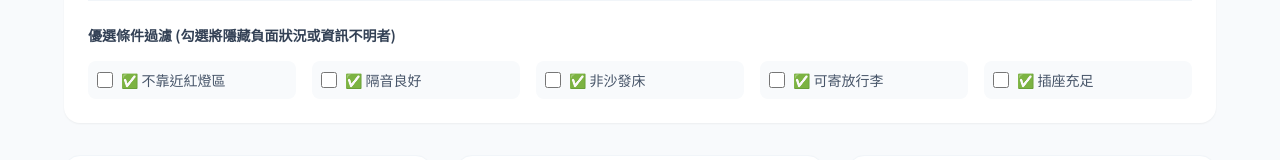
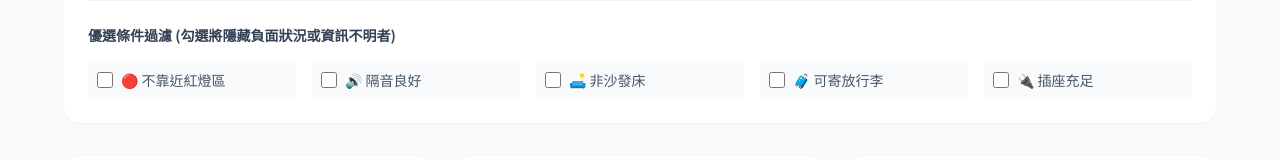
Before and after one commit to Xiaowei6636/Hotel-Choose, a plain HTML site: page index.html in a window 1280 px wide. Shown: the part 264-424 px from the top of the page. Drawn offline with nearby package versions, Linux system fonts and the light colour scheme.

Commit message:
Replace checkmarks with emojis in filter labels

```diff
--- a/index.html
+++ b/index.html
@@ -51,23 +51,23 @@
                 <div class="grid grid-cols-2 md:grid-cols-5 gap-4">
                     <div class="flex items-center p-2 bg-slate-50 rounded-lg border border-transparent hover:border-slate-200 transition-all">
                         <input type="checkbox" id="safeAreaFilter" class="w-4 h-4 text-blue-600 border-slate-300 rounded focus:ring-blue-500">
-                        <label for="safeAreaFilter" class="ml-2 text-xs md:text-sm text-slate-600 cursor-pointer">✅ 不靠近紅燈區</label>
+                        <label for="safeAreaFilter" class="ml-2 text-xs md:text-sm text-slate-600 cursor-pointer">🔴 不靠近紅燈區</label>
                     </div>
                     <div class="flex items-center p-2 bg-slate-50 rounded-lg border border-transparent hover:border-slate-200 transition-all">
                         <input type="checkbox" id="goodSoundFilter" class="w-4 h-4 text-blue-600 border-slate-300 rounded focus:ring-blue-500">
-                        <label for="goodSoundFilter" class="ml-2 text-xs md:text-sm text-slate-600 cursor-pointer">✅ 隔音良好</label>
+                        <label for="goodSoundFilter" class="ml-2 text-xs md:text-sm text-slate-600 cursor-pointer">🔊 隔音良好</label>
                     </div>
                     <div class="flex items-center p-2 bg-slate-50 rounded-lg border border-transparent hover:border-slate-200 transition-all">
                         <input type="checkbox" id="realBedFilter" class="w-4 h-4 text-blue-600 border-slate-300 rounded focus:ring-blue-500">
-                        <label for="realBedFilter" class="ml-2 text-xs md:text-sm text-slate-600 cursor-pointer">✅ 非沙發床</label>
+                        <label for="realBedFilter" class="ml-2 text-xs md:text-sm text-slate-600 cursor-pointer">🛋️ 非沙發床</label>
                     </div>
                     <div class="flex items-center p-2 bg-slate-50 rounded-lg border border-transparent hover:border-slate-200 transition-all">
                         <input type="checkbox" id="hasBaggageFilter" class="w-4 h-4 text-blue-600 border-slate-300 rounded focus:ring-blue-500">
-                        <label for="hasBaggageFilter" class="ml-2 text-xs md:text-sm text-slate-600 cursor-pointer">✅ 可寄放行李</label>
+                        <label for="hasBaggageFilter" class="ml-2 text-xs md:text-sm text-slate-600 cursor-pointer">🧳 可寄放行李</label>
                     </div>
                     <div class="flex items-center p-2 bg-slate-50 rounded-lg border border-transparent hover:border-slate-200 transition-all">
                         <input type="checkbox" id="plentyOutletsFilter" class="w-4 h-4 text-blue-600 border-slate-300 rounded focus:ring-blue-500">
-                        <label for="plentyOutletsFilter" class="ml-2 text-xs md:text-sm text-slate-600 cursor-pointer">✅ 插座充足</label>
+                        <label for="plentyOutletsFilter" class="ml-2 text-xs md:text-sm text-slate-600 cursor-pointer">🔌 插座充足</label>
                     </div>
                 </div>
             </div>
```
